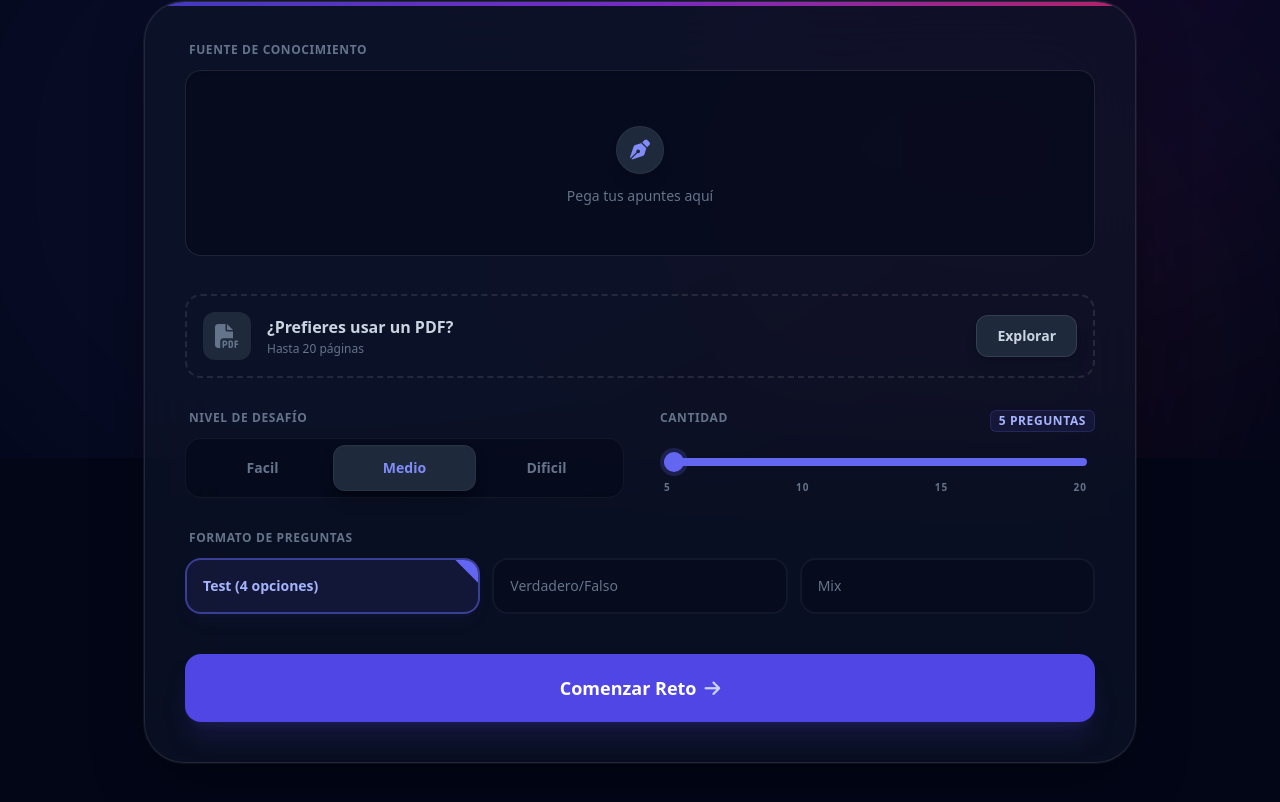
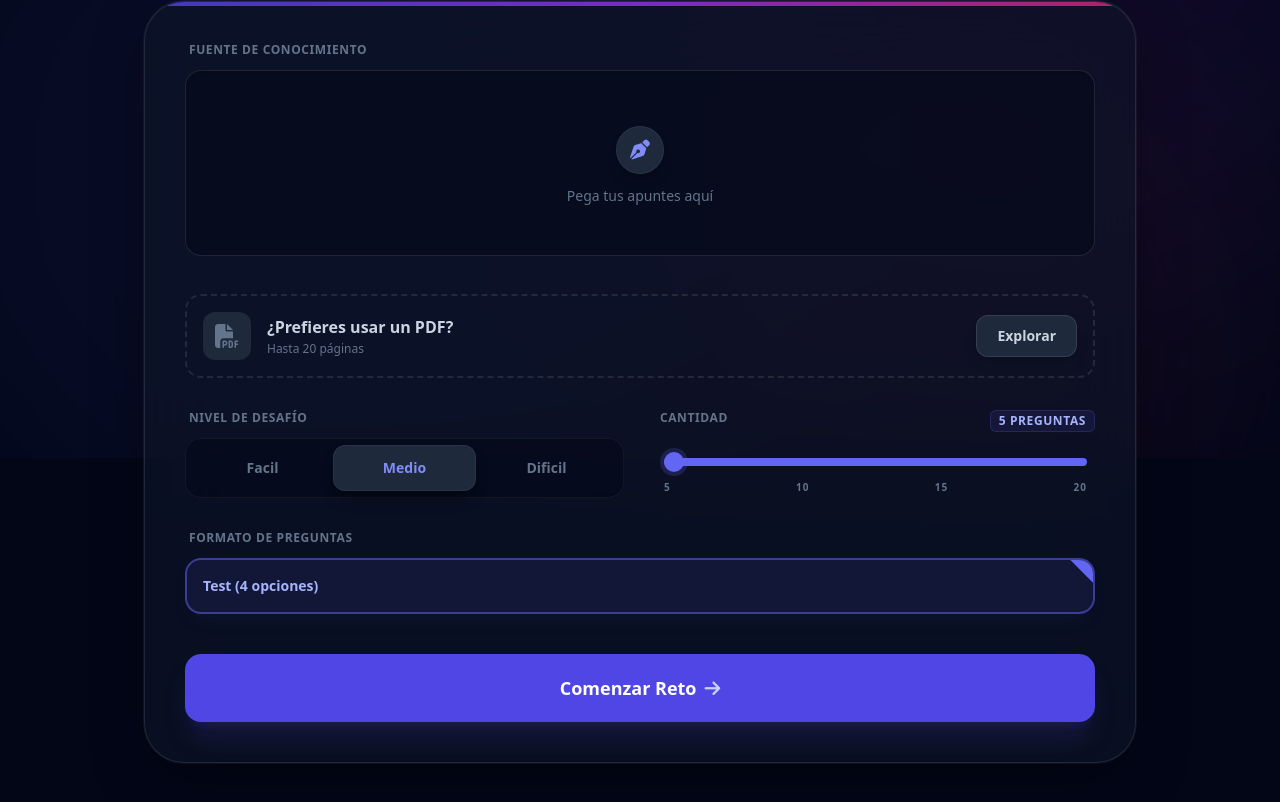
Before and after one commit to andrees-code/tfgDaw, a Vue app in the folder Ponte_a_prueba/: page /modotinder in a window 1280 px wide. Shown: the part 342-1144 px from the top of the page. Built offline with nearby package versions, Linux system fonts and the light colour scheme.

Commit message:
Quitados tipos de examen de modo reto

```diff
--- a/Ponte_a_prueba/src/components/BarsMenu.vue
+++ b/Ponte_a_prueba/src/components/BarsMenu.vue
@@ -44,7 +44,7 @@ const menu = ref([
   },
   {
     id: 2,
-    label: 'Modo Tinder',
+    label: 'Modo Reto',
     route: '/modotinder',
     icon: 'fire',
   },
--- a/Ponte_a_prueba/src/views/ModoTinderView.vue
+++ b/Ponte_a_prueba/src/views/ModoTinderView.vue
@@ -81,7 +81,7 @@
 
                 <div>
                    <label class="text-xs font-bold uppercase text-slate-500 tracking-wider mb-3 block pl-1">Formato de preguntas</label>
-                   <div class="grid grid-cols-1 sm:grid-cols-3 gap-3">
+                   <div class="grid grid-cols-1 gap-3">
                      <button v-for="tipo in tipos" :key="tipo" @click="tipoExamen = tipo" :class="['px-4 py-4 text-sm rounded-2xl border-2 text-left transition-all duration-200 relative overflow-hidden', tipoExamen === tipo ? 'border-indigo-500/50 bg-indigo-500/10 text-indigo-300 font-bold shadow-lg shadow-indigo-900/10' : 'border-white/5 bg-slate-950/30 text-slate-500 hover:border-white/10 hover:bg-white/5']">
                         <div v-if="tipoExamen === tipo" class="absolute top-0 right-0 w-8 h-8 -mr-4 -mt-4 bg-indigo-500 rotate-45"></div>
                         <span class="relative z-10">{{ tipo }}</span>
@@ -95,7 +95,7 @@
                   <div class="absolute inset-0 w-full h-full bg-gradient-to-r from-transparent via-white/20 to-transparent -translate-x-full group-hover:animate-shimmer"></div>
                   <span v-if="loading" class="flex items-center justify-center gap-3 relative z-10">
                     <svg class="animate-spin h-5 w-5 text-indigo-200" viewBox="0 0 24 24"><circle class="opacity-25" cx="12" cy="12" r="10" stroke="currentColor" stroke-width="4" fill="none"></circle><path class="opacity-75" fill="currentColor" d="M4 12a8 8 0 018-8V0C5.373 0 0 5.373 0 12h4zm2 5.291A7.962 7.962 0 014 12H0c0 3.042 1.135 5.824 3 7.938l3-2.647z"></path></svg>
-                    <span class="animate-pulse">Diseñando tu examen...</span>
+                    <span class="animate-pulse">Diseñando tu reto...</span>
                   </span>
                   <span v-else class="flex items-center justify-center gap-2 relative z-10">
                     Comenzar Reto <i class="fa-solid fa-arrow-right group-hover:translate-x-1 transition-transform text-indigo-200"></i>
@@ -204,7 +204,9 @@ const archivoNombre = ref("")
 // Estado General
 const loading = ref(false)
 const error = ref(null)
-const tipos = ["Test (4 opciones)", "Verdadero/Falso", "Mix"]
+
+// MODIFICADO: Dejamos solo "Test (4 opciones)" visible. Los otros están comentados para no romper lógica.
+const tipos = ["Test (4 opciones)"] //, "Verdadero/Falso", "Mix"]
 
 // --- ESTADO DEL MODO EXAMEN ---
 const modoExamenActivo = ref(false)
```
Lines whose indentation alone changed are shown as unchanged.
